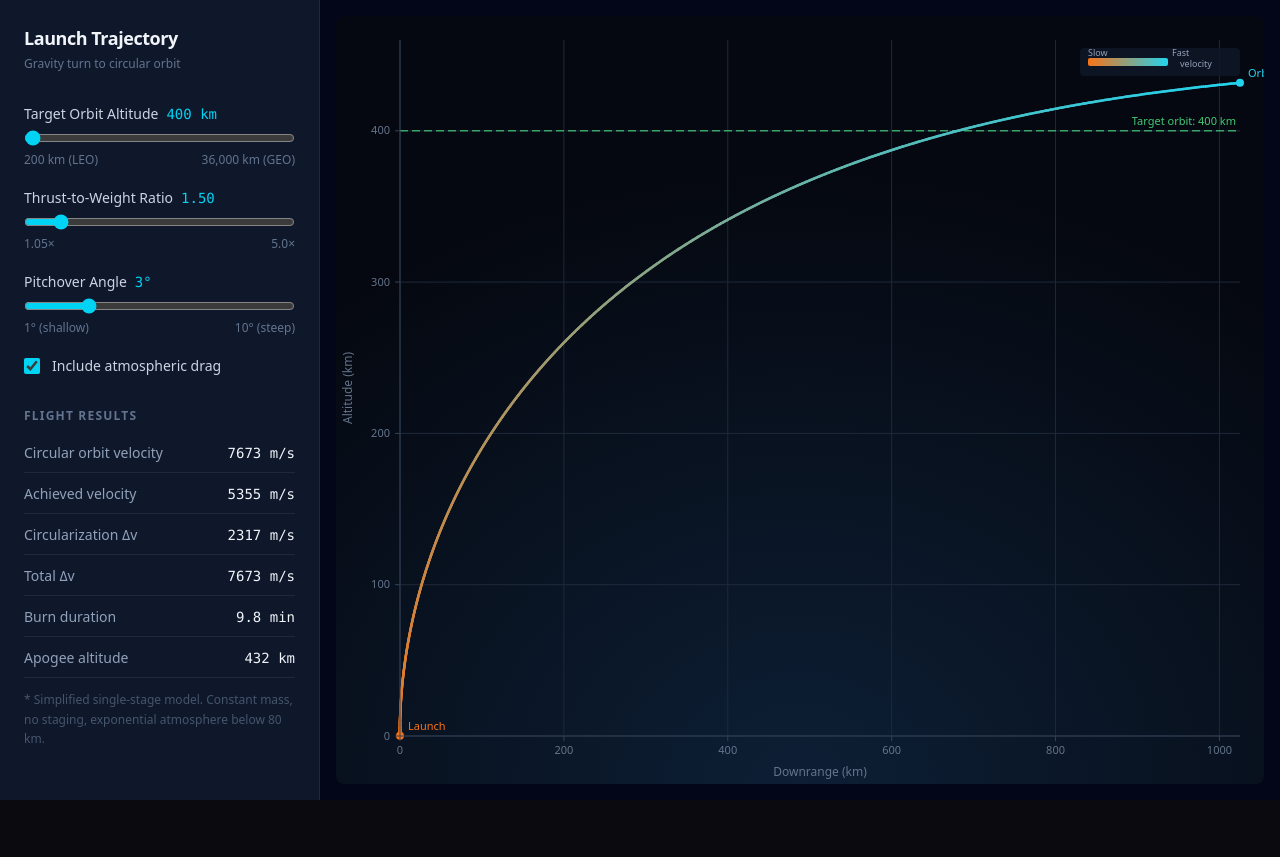
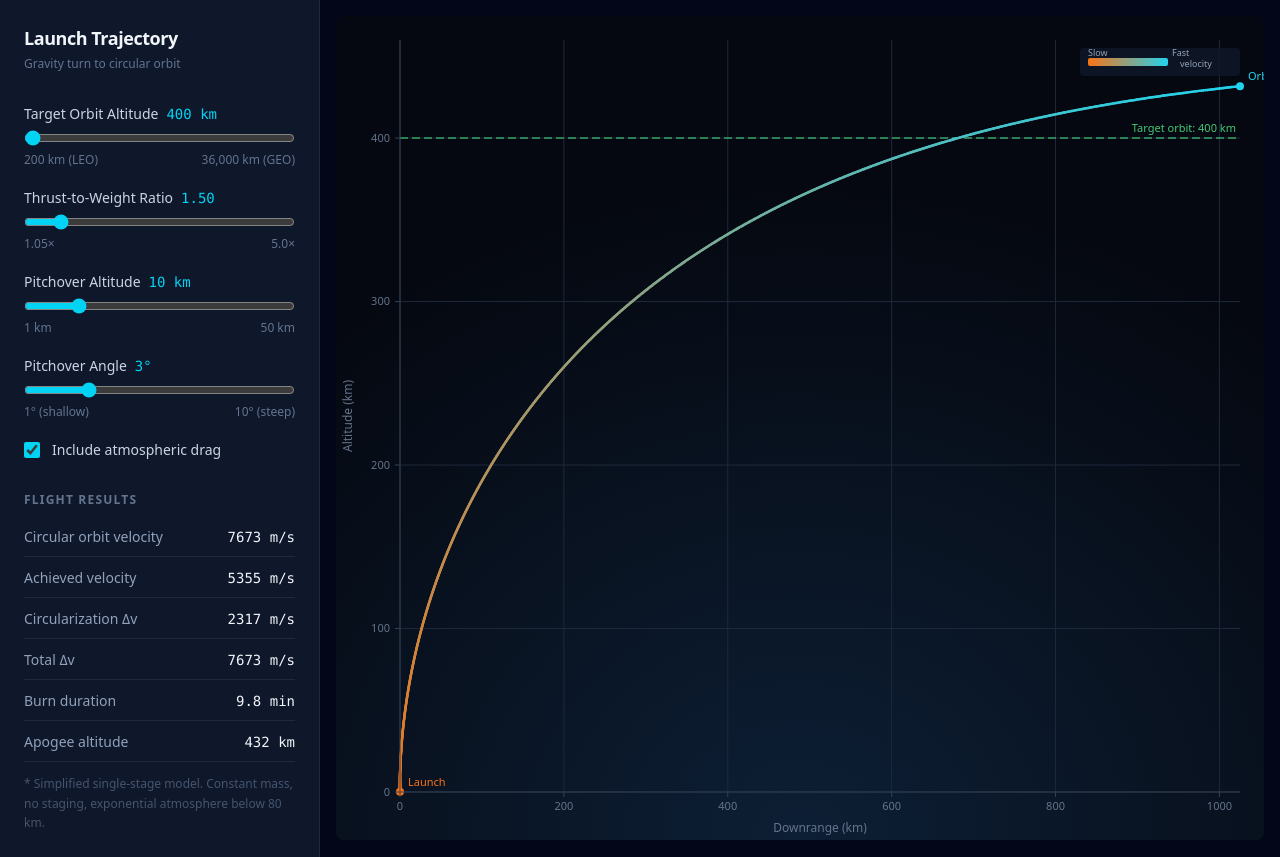
Before and after one commit to bradybridges/rocket-launch-visualizer, a React (Vite) app: page / in a window 1280 px wide. Before the commit the page ends 800 px from the top, so only its background shows below. Built offline with nearby package versions, Linux system fonts and the light colour scheme.

Commit message:
feat: add pitchover altitude control Exposes the vertical rise altitude as a user-configurable parameter (1–50 km) instead of a hardcoded 10 km constant. The rocket holds vertical flight until the specified altitude, then applies the pitchover kick to begin the gravity turn. Default remains 10 km.

```diff
--- a/src/App.tsx
+++ b/src/App.tsx
@@ -10,6 +10,7 @@ const DEFAULT_PARAMS: RocketParams = {
 	thrustToWeightRatio: 1.5,
 	includeAtmosphere: true,
 	pitchoverAngleDeg: 3,
+	pitchoverAltitudeKm: 10,
 };
 
 export default function App() {
--- a/src/components/controls/LaunchControls.tsx
+++ b/src/components/controls/LaunchControls.tsx
@@ -9,6 +9,7 @@ const schema = z.object({
 	thrustToWeightRatio: z.number().min(1.01, 'Must be > 1 to lift off').max(5),
 	includeAtmosphere: z.boolean(),
 	pitchoverAngleDeg: z.number().min(1).max(10),
+	pitchoverAltitudeKm: z.number().min(1, 'Min 1 km').max(50, 'Max 50 km'),
 });
 
 interface Props {
@@ -81,6 +82,29 @@ export function LaunchControls({ defaultValues, onChange }: Props) {
 				)}
 			</div>
 
+			{/* Pitchover Altitude */}
+			<div className="flex flex-col gap-1.5">
+				<label className="text-sm font-medium text-slate-300">
+					Pitchover Altitude
+					<span className="ml-2 text-cyan-400 font-mono">{values.pitchoverAltitudeKm} km</span>
+				</label>
+				<input
+					type="range"
+					min={1}
+					max={50}
+					step={1}
+					{...register('pitchoverAltitudeKm', { valueAsNumber: true })}
+					className="w-full accent-cyan-400 cursor-pointer"
+				/>
+				<div className="flex justify-between text-xs text-slate-500">
+					<span>1 km</span>
+					<span>50 km</span>
+				</div>
+				{errors.pitchoverAltitudeKm && (
+					<p className="text-xs text-red-400">{errors.pitchoverAltitudeKm.message}</p>
+				)}
+			</div>
+
 			{/* Pitchover Angle */}
 			<div className="flex flex-col gap-1.5">
 				<label className="text-sm font-medium text-slate-300">
--- a/src/hooks/useTrajectorySimulation.ts
+++ b/src/hooks/useTrajectorySimulation.ts
@@ -4,9 +4,8 @@ import { rk4Step } from '../physics/rk4';
 import { derivatives, initialState } from '../physics/gravityTurn';
 import { R_EARTH_KM, MU, circularVelocity } from '../physics/orbitMath';
 
-const DT = 0.5;               // timestep (s)
-const MAX_STEPS = 20000;      // safety cap
-const PITCHOVER_ALT_KM = 10; // fly vertically until this altitude, then kick to gravity turn
+const DT = 0.5;          // timestep (s)
+const MAX_STEPS = 20000; // safety cap
 
 export function useTrajectorySimulation(params: RocketParams): SimulationResult {
 	return useMemo(() => {
@@ -21,7 +20,7 @@ export function useTrajectorySimulation(params: RocketParams): SimulationResult
 			// Apply programmed pitchover kick once the rocket clears the vertical rise altitude.
 			// This matches real rocket ascent profiles: fly vertical to build speed, then tilt
 			// slightly to initiate the gravity turn at a velocity where the turn rate is stable.
-			if (!pitchedOver && altKm >= PITCHOVER_ALT_KM) {
+			if (!pitchedOver && altKm >= params.pitchoverAltitudeKm) {
 				state = { ...state, gamma: (90 - params.pitchoverAngleDeg) * (Math.PI / 180) };
 				pitchedOver = true;
 			}
@@ -62,5 +61,6 @@ export function useTrajectorySimulation(params: RocketParams): SimulationResult
 		params.thrustToWeightRatio,
 		params.includeAtmosphere,
 		params.pitchoverAngleDeg,
+		params.pitchoverAltitudeKm,
 	]);
 }
--- a/src/types/trajectory.ts
+++ b/src/types/trajectory.ts
@@ -3,6 +3,7 @@ export interface RocketParams {
 	thrustToWeightRatio: number;
 	includeAtmosphere: boolean;
 	pitchoverAngleDeg: number;
+	pitchoverAltitudeKm: number;
 }
 
 export interface SimState {
```
